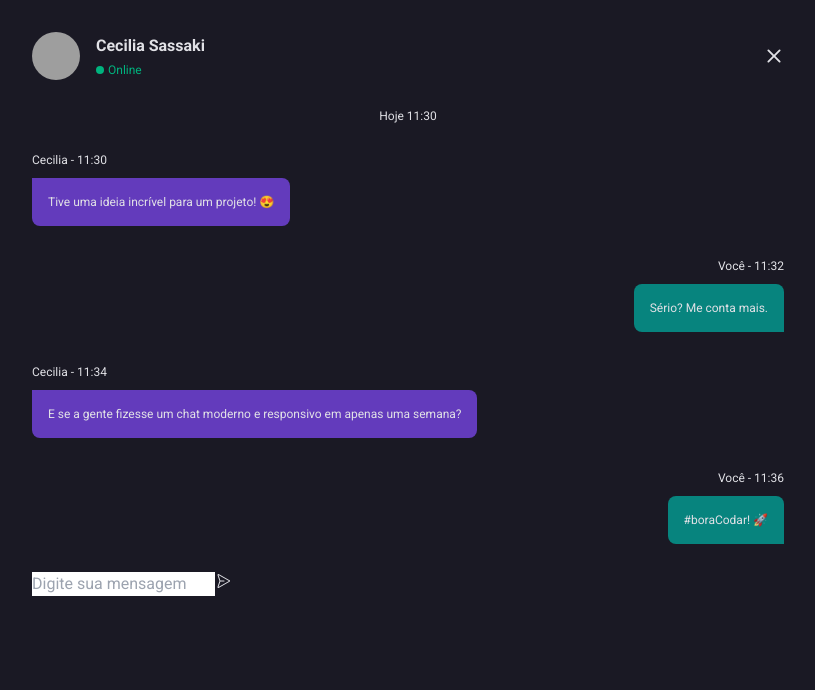
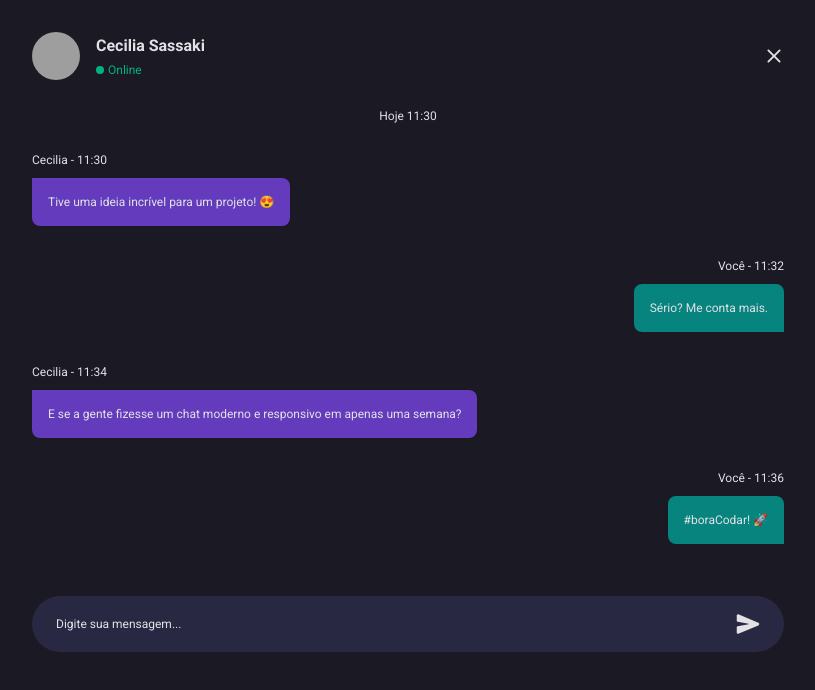
Before and after one commit to PabloXT14/boracodar-04, a React (Vite) app: page / in a window 1280 px wide. Shown: the top 690 px of the page, without its empty margins (232-1047 px from the left). Built offline with nearby package versions, Linux system fonts and the light colour scheme; grey boxes are pictures that could not be loaded.

Commit message:
feat: styling bottom section

```diff
--- a/src/components/bottom-section.tsx
+++ b/src/components/bottom-section.tsx
@@ -1,12 +1,16 @@
-import { PiPaperPlaneRight } from 'react-icons/pi'
+import { IoSend } from 'react-icons/io5'
 
 export const BottomSection = () => {
   return (
-    <section>
-      <form>
-        <input type="text" placeholder="Digite sua mensagem" />
+    <section className="pt-6">
+      <form className="flex items-center gap-2.5 rounded-full bg-secondary-900 px-6 py-4 text-zinc-200 focus-within:outline focus-within:outline-2 focus-within:outline-white">
+        <input
+          type="text"
+          placeholder="Digite sua mensagem..."
+          className="flex-1 bg-transparent text-xs font-normal placeholder:text-zinc-200"
+        />
         <button>
-          <PiPaperPlaneRight />
+          <IoSend className="text-2xl text-zinc-200" />
         </button>
       </form>
     </section>
```
